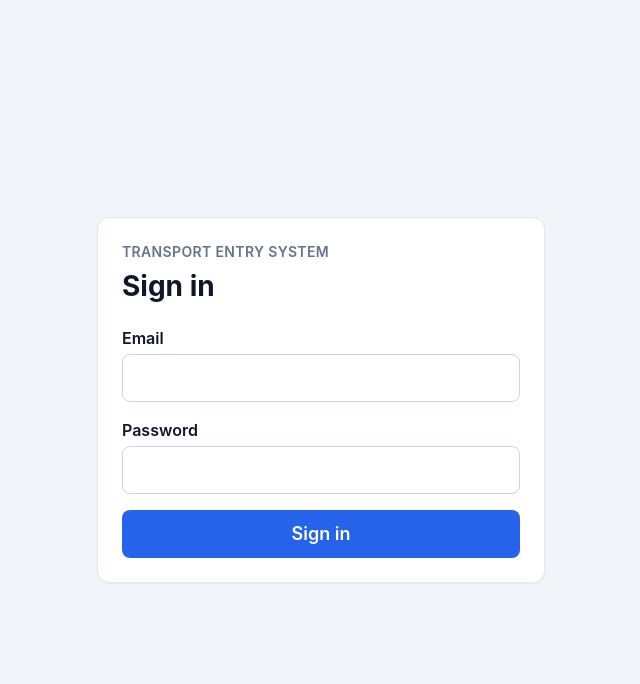
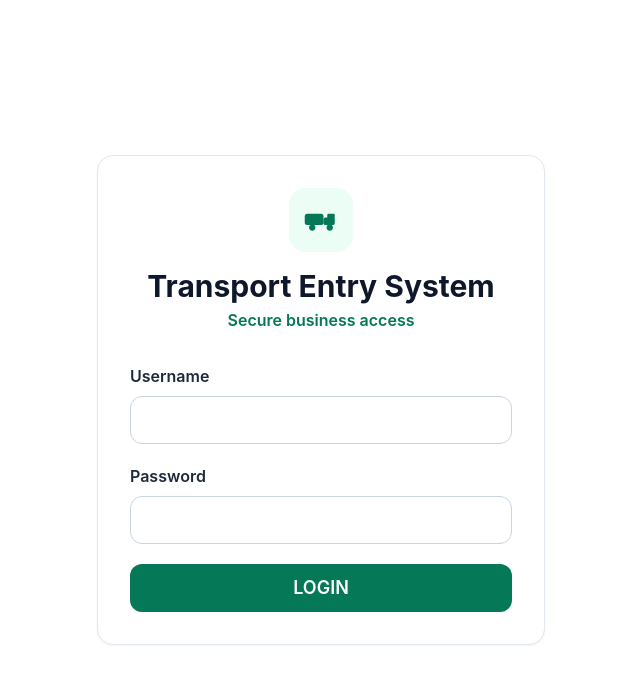
Before and after one commit to anshu31057/Transporat-App, a React (Vite) app: page /login in a window 1280 px wide. Shown: the top 684 px of the page, without its empty margins (319-959 px from the left). Built offline with nearby package versions, Linux system fonts and the light colour scheme; no server answers.

Commit message:
Refine login page layout and styling

```diff
--- a/src/pages/LoginPage.jsx
+++ b/src/pages/LoginPage.jsx
@@ -6,7 +6,7 @@ const LoginPage = () => {
   const { login, user } = useAuth();
   const navigate = useNavigate();
   const location = useLocation();
-  const [formData, setFormData] = useState({ email: '', password: '' });
+  const [formData, setFormData] = useState({ username: '', password: '' });
   const [error, setError] = useState('');
 
   useEffect(() => {
@@ -24,7 +24,7 @@ const LoginPage = () => {
     event.preventDefault();
     setError('');
     try {
-      await login(formData.email, formData.password);
+      await login(formData.username, formData.password);
       const destination = location.state?.from?.pathname || '/dashboard';
       navigate(destination, { replace: true });
     } catch (loginError) {
@@ -33,39 +33,54 @@ const LoginPage = () => {
   };
 
   return (
-    <div className="flex min-h-screen items-center justify-center bg-slate-100 px-4">
-      <div className="w-full max-w-md rounded-xl border border-slate-200 bg-white p-6 shadow-sm">
-        <p className="text-sm font-semibold uppercase tracking-wide text-slate-500">Transport Entry System</p>
-        <h1 className="mt-2 text-pageTitle">Sign in</h1>
-        <form onSubmit={onSubmit} className="mt-6 space-y-4">
+    <div className="flex min-h-screen items-center justify-center bg-white px-5">
+      <div className="w-full max-w-md rounded-2xl border border-slate-200 bg-white p-6 shadow-sm sm:p-8">
+        <div className="flex flex-col items-center text-center">
+          <div className="flex h-16 w-16 items-center justify-center rounded-2xl bg-emerald-50">
+            <svg
+              viewBox="0 0 64 64"
+              aria-hidden="true"
+              className="h-10 w-10 text-emerald-700"
+            >
+              <rect x="6" y="22" width="30" height="18" rx="4" fill="currentColor" />
+              <rect x="36" y="28" width="18" height="12" rx="3" fill="currentColor" />
+              <rect x="42" y="22" width="12" height="8" rx="2" fill="currentColor" />
+              <circle cx="18" cy="44" r="5" fill="currentColor" />
+              <circle cx="46" cy="44" r="5" fill="currentColor" />
+            </svg>
+          </div>
+          <h1 className="mt-4 text-2xl font-bold text-slate-900 sm:text-3xl">Transport Entry System</h1>
+          <p className="mt-1 text-base font-semibold text-emerald-700">Secure business access</p>
+        </div>
+        <form onSubmit={onSubmit} className="mt-8 space-y-5">
           <label className="block">
-            <span className="mb-1 block text-base font-semibold">Email</span>
+            <span className="mb-2 block text-base font-semibold text-slate-800">Username</span>
             <input
-              type="email"
-              name="email"
-              value={formData.email}
+              type="text"
+              name="username"
+              value={formData.username}
               onChange={onChange}
-              className="h-12 w-full rounded-lg border border-slate-300 px-3 text-base"
+              className="h-12 w-full rounded-xl border border-slate-300 px-3 text-base"
               required
             />
           </label>
           <label className="block">
-            <span className="mb-1 block text-base font-semibold">Password</span>
+            <span className="mb-2 block text-base font-semibold text-slate-800">Password</span>
             <input
               type="password"
               name="password"
               value={formData.password}
               onChange={onChange}
-              className="h-12 w-full rounded-lg border border-slate-300 px-3 text-base"
+              className="h-12 w-full rounded-xl border border-slate-300 px-3 text-base"
               required
             />
           </label>
           {error ? <p className="text-sm font-semibold text-red-600">{error}</p> : null}
           <button
             type="submit"
-            className="h-12 w-full rounded-lg bg-blue-600 text-lg font-semibold text-white"
+            className="h-12 w-full rounded-xl bg-emerald-700 text-lg font-semibold text-white"
           >
-            Sign in
+            LOGIN
           </button>
         </form>
       </div>
```
